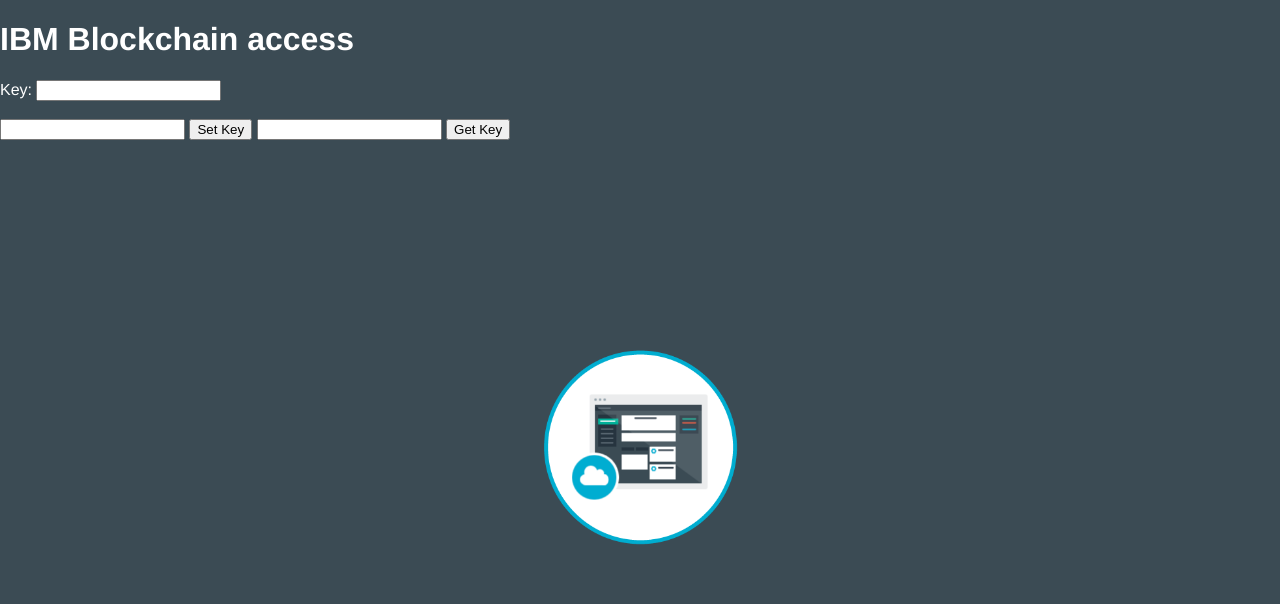
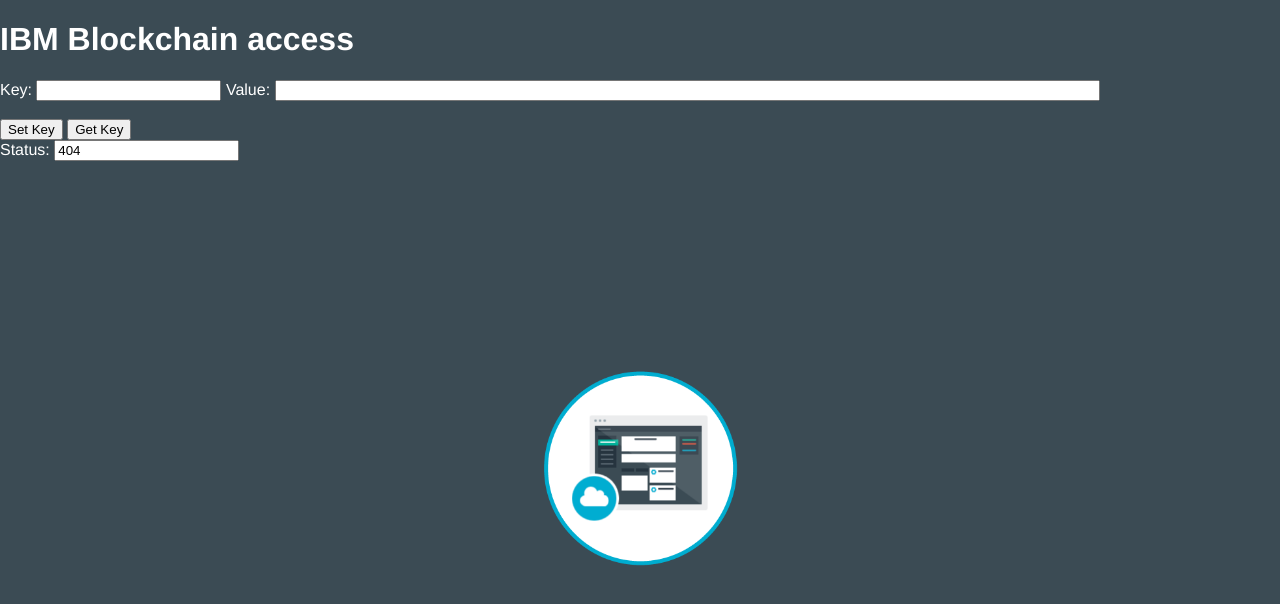
Before and after one commit to KennethNagin/meteringService-1484660063451, a website: page public/index.html in a window 1280 px wide. Both pictures are taken after a click on the button "Set Key". Drawn offline with nearby package versions, Linux system fonts and the light colour scheme; no server answers.

Commit message:
added post setKey support

```diff
--- a/public/client.js
+++ b/public/client.js
@@ -5,19 +5,42 @@
 // add other scripts at the bottom of index.html
 
 $(document).ready(function() {
-  $("#sb").click(function(){
-  	$.get("/string", function(string) {
-    	$('#txtString').val(string);
+
+  $("#getKey").click(function(){
+	$('#status').val("");
+	$('#keyValue').val("");
+  	$.get("/getKey/"+$('#key').val(), function(result) {
+    	$('#keyValue').val(result.message);
+    	$('#status').val(result.status);
 	});
   });
 
 
-  $("#sb3").click(function(){
-  	$.get("/getKey/"+$('#key').val(), function(message) {
-    	$('#txtString3').val(message);
-	});
+  $("#setKey").click(function(){
+	$('#status').val("");
+	var data = {};
+	data.keyValue = $('#keyValue').val();
+    $.ajax({
+			type: 'POST',
+			data: JSON.stringify(data),
+	        contentType: 'application/json',
+            url: '/setKey/'+$('#key').val(),
+            success: function(result) {
+                console.log('success');
+				$('#status').val(result.status);
+            },
+            error: function(result) {
+                console.log('error');
+				$('#status').val(result.status);
+            }
+     });
+
   });
 
 
 
+
+
+
+
 });
--- a/public/index.html
+++ b/public/index.html
@@ -22,15 +22,14 @@
     <h1>IBM Blockchain access</h1>
     <form>
     Key: <input type="text" id="key"></input>
+    Value: <input type="text" id="keyValue" width="100" height="48" size="100"/>
 	</form>
 	<br>
-    <input type="text" id="txtString"></input>
-	<input type ="button" id = "sb" value="Set Key"/>
-
-	<input type="text" id="txtString3"></input>
-	<input type ="button" id = "sb3" value="Get Key"/>
-
-
+	<input type ="button" id = "setKey" value="Set Key"/>
+	<input type ="button" id = "getKey" value="Get Key"/>
+	<form>
+    Status: <input type="text" id="status"></input>
+	</form>
 
     <table>
       <tr>
```
Also changed, not shown: app.js (+45 -23 lines).
